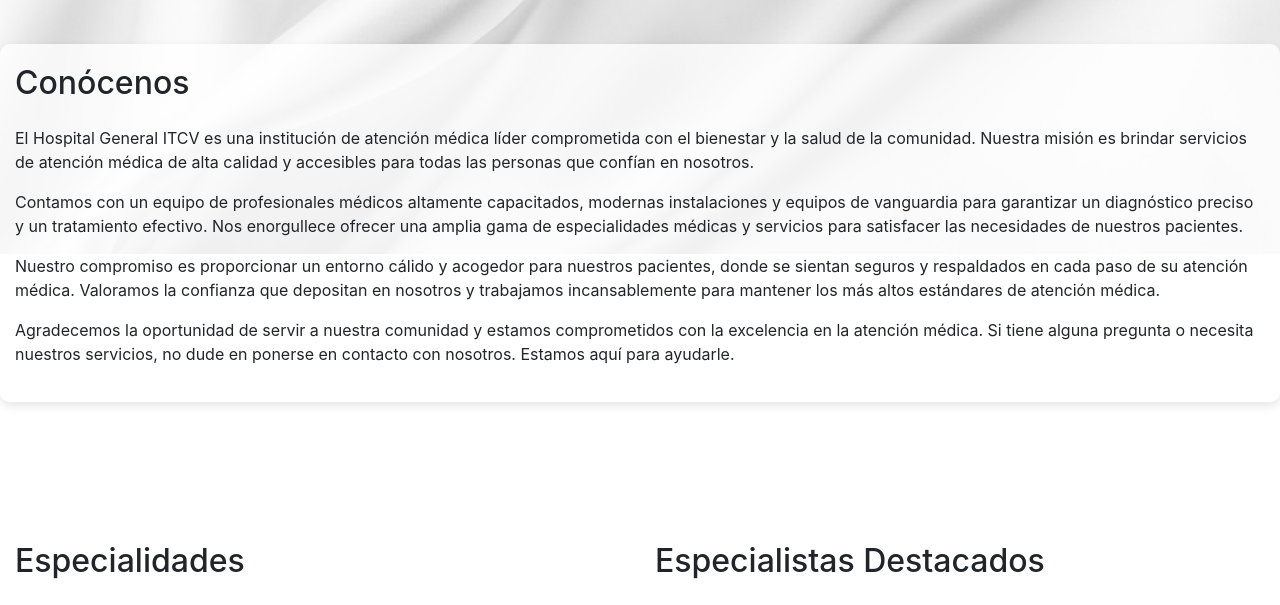
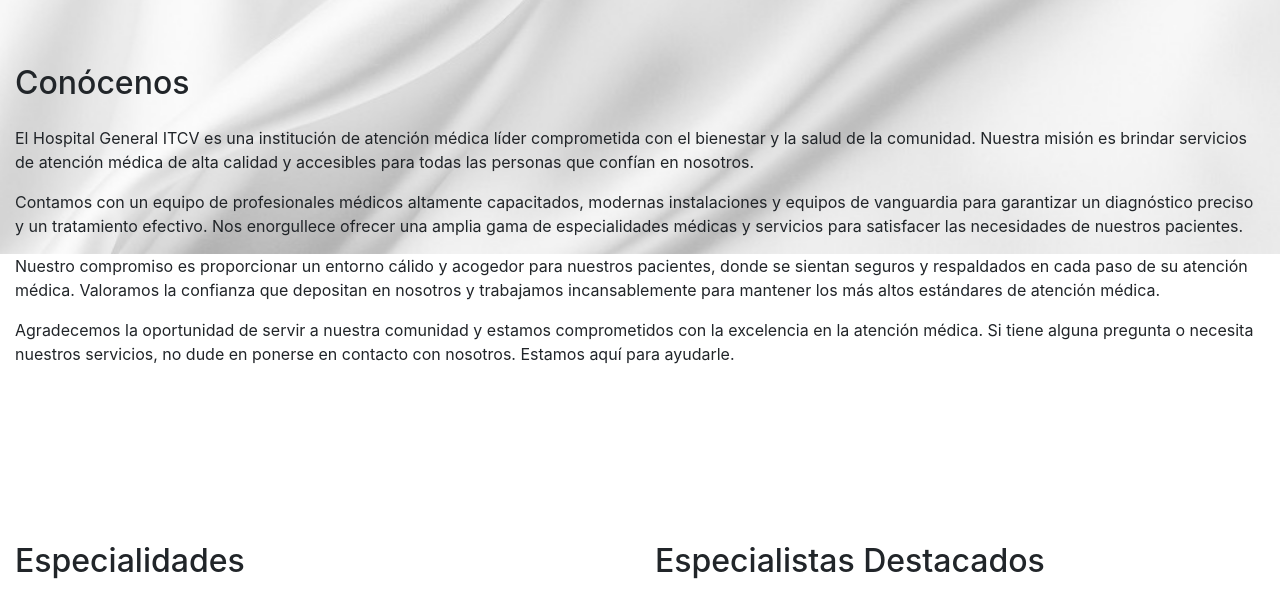
Before and after one commit to LuisTRdz/listado-de-proyectos, a PHP site: the page made by CarpetaProyectos/Hospital - Agendar Citas - Administracion/index.html in a window 1280 px wide. Shown: the part 1026-1631 px from the top of the page. Run offline with PHP 8.4, Linux system fonts and the light colour scheme; some libraries are stand-ins or nearby versions.

Commit message:
Update style.css

```diff
--- a/CarpetaProyectos/Hospital - Agendar Citas - Administracion/css/style.css
+++ b/CarpetaProyectos/Hospital - Agendar Citas - Administracion/css/style.css
@@ -41,11 +41,10 @@ body {
 
 /* Contenedores */
 .custom-container {
-    background: rgba(255, 255, 255, 0.8);
-    border-radius: 10px;
+    /* Elimina el fondo y borde */
     padding: 20px;
     margin: 20px 0; /* Mantiene el margen inferior */
-    box-shadow: 0 4px 10px rgba(0, 0, 0, 0.1);
+    box-shadow: none; /* Quita la sombra */
 }
 
 .custom-container-vertical {
@@ -65,7 +64,7 @@ body {
 }
 
 .especialidad, .especialista {
-    background: #f8f9fa;
+    background: #f8f9fa; /* Mantiene el fondo claro para las tarjetas */
     border: 1px solid #ddd;
     border-radius: 5px;
     padding: 10px;
```
